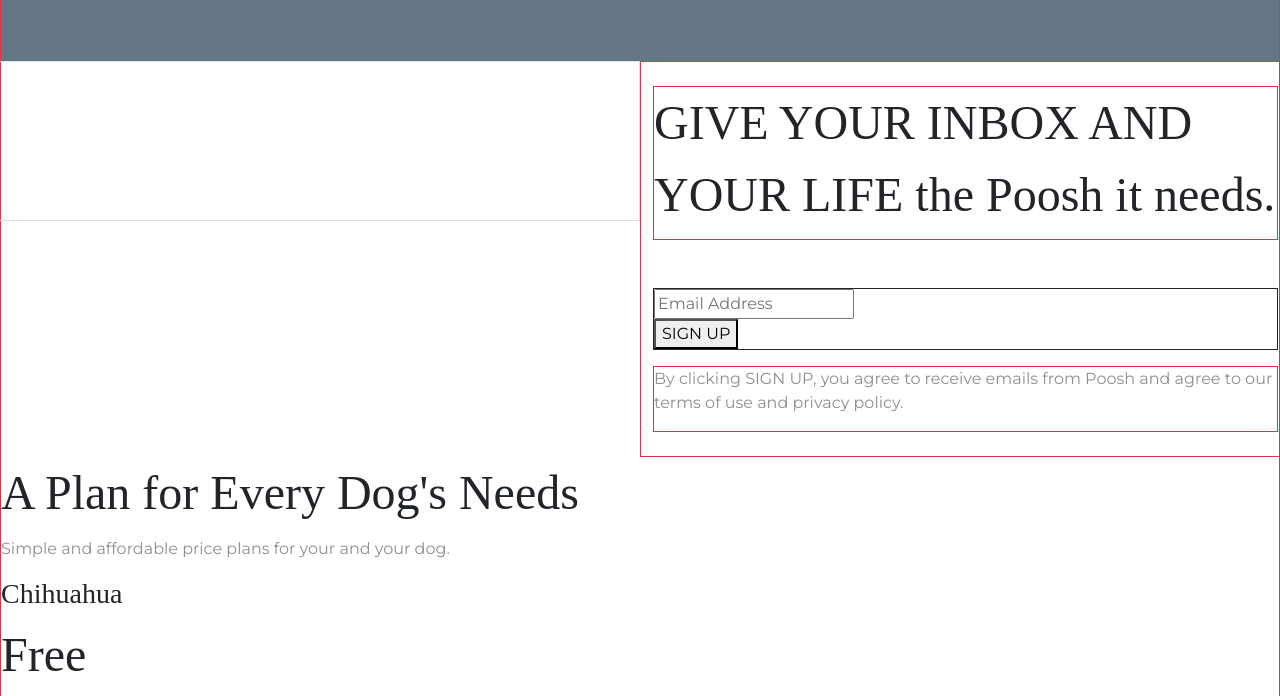
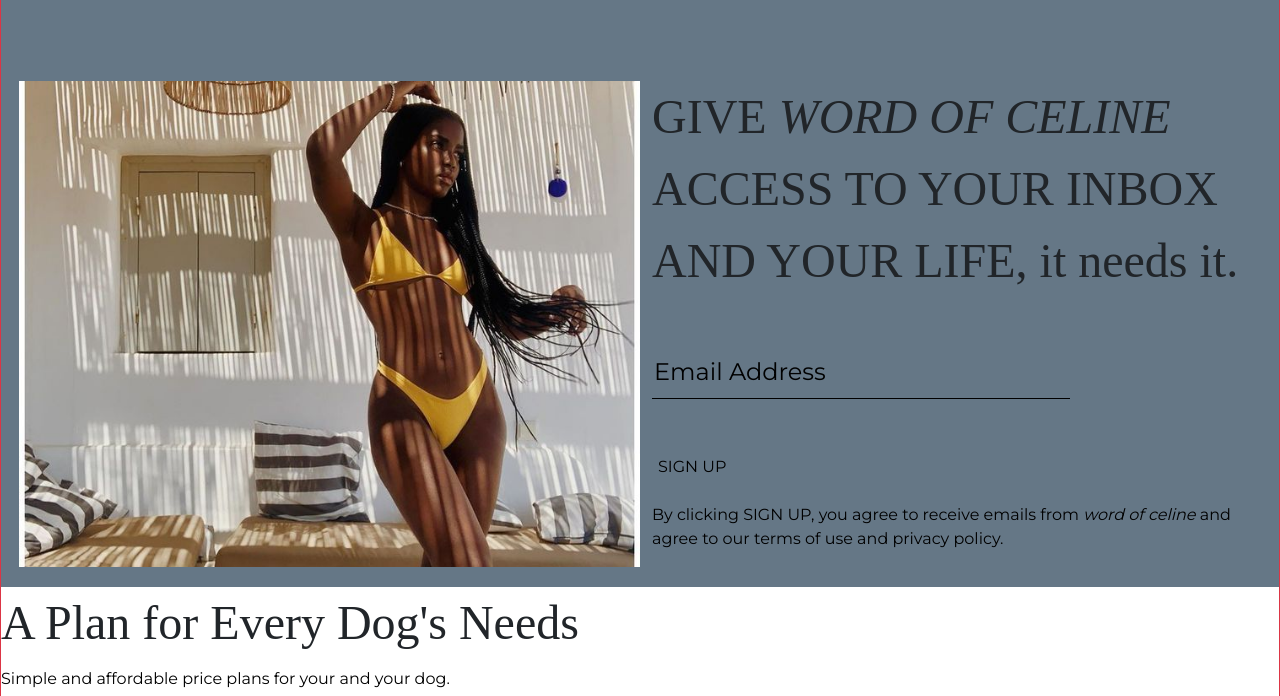
Before and after one commit to estherbabe/WORD-OF-CELINE, a plain HTML site: page Index.html in a window 1280 px wide. Shown: the part 2131-2827 px from the top of the page. Drawn offline with nearby package versions, Linux system fonts and the light colour scheme.

Commit message:
edited subcription text

```diff
--- a/Css/Style.css
+++ b/Css/Style.css
@@ -24,7 +24,7 @@ h3 {
 }
 
 p {
-    color: #8f8f8f;
+    color: black;
 }
 .container-fluid {
     padding: 2% 7%;
@@ -109,6 +109,7 @@ p {
     max-height: 400px;
 }
 
+
 #living-room-image {
     background-image: url("../Images/Living_room.jpg");
     width: 400px;
@@ -163,13 +164,38 @@ p {
     background-size: cover;
 }
 
-/* press */
-/* #press {
-    text-align: center;
-    padding-bottom: 3%;
+/* subcription */
+#subscription {
+    background-color:#657786;
+    padding: 20px 30px;
 }
 
-.press-logo {
-    width: 15%;
-    margin: 20px 20px 50px ;
-} */
+.email {
+    background: none;
+    border: none;
+    border-bottom: 1px solid black;
+    width: 70%;
+    max-width: 500px;
+    font-size: 1.5rem;
+}
+
+input:focus {
+    outline: none;
+}
+
+.email::placeholder {
+    color: black;
+    opacity: 1;
+  }
+
+  .btn-subcription-signup {
+      border: none;
+      background: none;
+      height: 40px;
+  }
+
+ .bikini_pic {
+     background-image: url("../Images/bikini_pic.jpg");
+     background-position: center;
+    background-size: cover;
+ }
--- a/Index.html
+++ b/Index.html
@@ -202,24 +202,23 @@
         <!-- Press -->
         <section id="subscription">
             <div class="row">
-                <div class="col-6 border" style="height: 160px;">
-
+                <div class="col-6 bikini_pic p-0">
                 </div>
 
-                <div class="col-6 d-flex flex-column justify-content-between border border-danger py-4">
-                    <div class="d-flex border border-danger w-100">
-                        <h2>GIVE YOUR INBOX AND YOUR LIFE the Poosh it needs.</h2>
+                <div class="col-6 d-flex flex-column justify-content-between">
+                    <div class="d-flex w-100">
+                        <h2>GIVE <em>WORD OF CELINE</em> ACCESS TO YOUR INBOX AND YOUR LIFE, it needs it.</h2>
                     </div>
-                    <div class="d-flex border border-dark w-100 mt-5">
-                        <form>
-                            <div>
-                                <input type="email" placeholder="Email Address">
+                    <div class="w-100 mt-5">
+                        <form class="w-100">
+                            <div class="w-100 mb-5">
+                                <input class="email pb-2" type="email" placeholder="Email Address">
                             </div>
-                            <button>SIGN UP</button>
+                            <button class="btn-subcription-signup">SIGN UP</button>
                         </form>
                     </div>
-                    <div class="d-flex border border-danger w-100 mt-3">
-                        <p>By clicking SIGN UP, you agree to receive emails from Poosh and agree to our terms of use and privacy policy.</p>
+                    <div class="d-flex w-100 mt-3">
+                        <p>By clicking SIGN UP, you agree to receive emails from <em>word of celine</em> and agree to our terms of use and privacy policy.</p>
                     </div>
                 </div>
             </div>
```
Also changed, not shown: Images/Activewear_Leggings.jpg (added), Images/Summe_ outfit.jpg (added), Images/bikini_pic.jpg (renamed from Images/Pin_on_Black_Queens_Style.jpg), Images/lounge_wear.jpg (added), Images/plus_size_skims.jpg (added), Images/tierra_skims.png (added).
